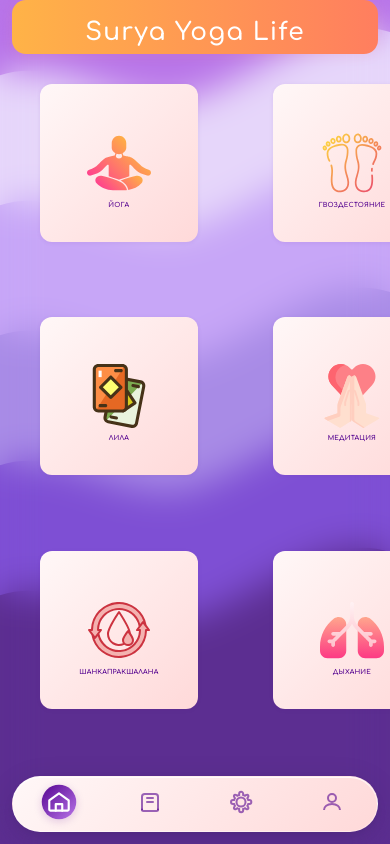
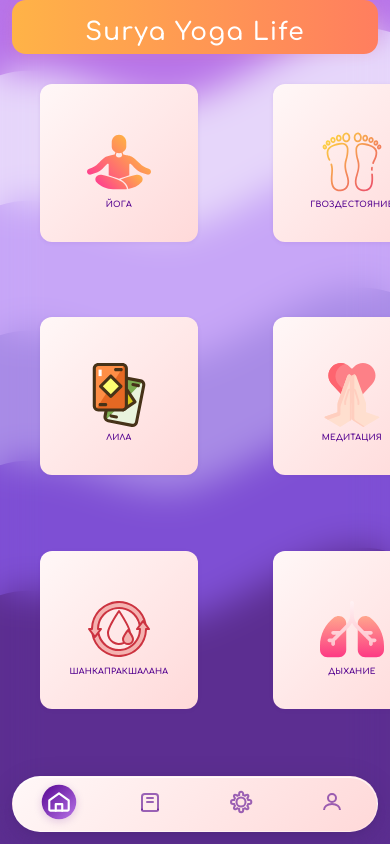
Before and after one commit to marselbeijing/Surya-Yoga-Life, a React (Create React App) app: page / in a window 390 px wide. Built offline with nearby package versions, Linux system fonts and the light colour scheme.

Commit message:
Увеличен размер текста в названиях иконок на главной странице

```diff
--- a/src/components/MainSections.css
+++ b/src/components/MainSections.css
@@ -43,7 +43,7 @@
   margin-top: 12px;
 }
 .section-title {
-  font-size: 0.75rem;
+  font-size: 0.88rem;
   color: var(--text-primary);
   font-weight: 600;
   letter-spacing: 0.01em;
@@ -51,7 +51,7 @@
 }
 .section-title-strict {
   font-family: 'Comfortaa', cursive;
-  font-size: 0.48rem;
+  font-size: 0.62rem;
   font-weight: 700;
   letter-spacing: 0.02em;
   color: var(--text-primary);
@@ -75,11 +75,11 @@
     font-size: 1.14rem;
   }
   .section-title {
-    font-size: 0.68rem;
+    font-size: 0.77rem;
     color: var(--text-primary);
   }
   .section-title-strict {
-    font-size: 0.41rem;
+    font-size: 0.51rem;
   }
 }
 
```
